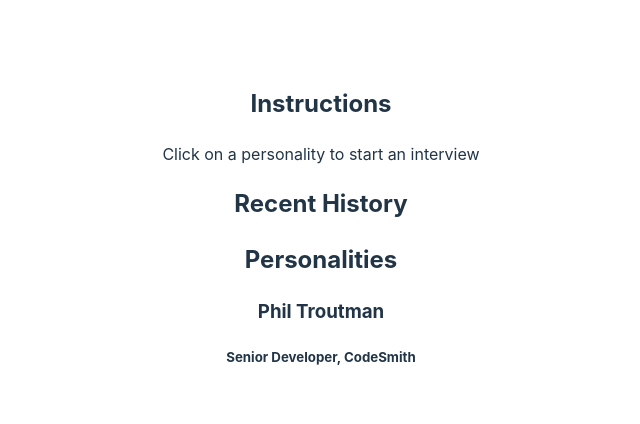
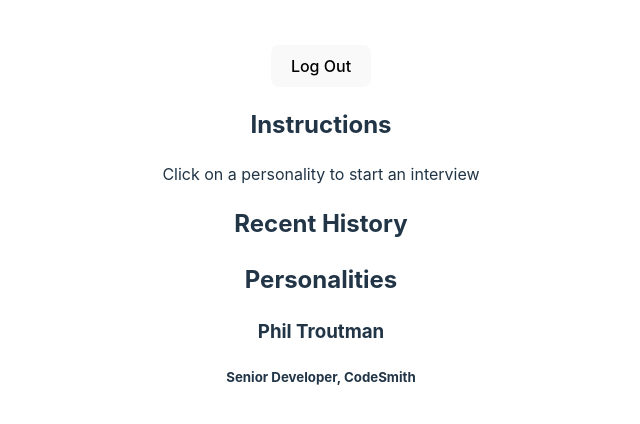
Before and after one commit to HireGPT/HireGPT, a React (Vite) app: page / in a window 1280 px wide. Shown: the part 172-596 px from the top of the page, without its empty margins (319-959 px from the left). Built offline with nearby package versions, Linux system fonts and the light colour scheme.

Commit message:
added signout button, requires api endpoint

```diff
--- a/src/client/mainPage.tsx
+++ b/src/client/mainPage.tsx
@@ -1,5 +1,6 @@
 import React, { useState } from 'react';
 import { useNavigate } from 'react-router-dom';
+import axios from 'axios';
 
 interface PersonProps {
   name: string;
@@ -50,6 +51,7 @@
 };
 
 const HomePage: React.FC = () => {
+  const navigate = useNavigate();
   const [persons] = useState<Array<PersonProps>>([
     {
       name: 'Phil Troutman',
@@ -69,8 +71,24 @@
     setSelectedPerson(null);
   };
 
+  const handleLogout = async () => {
+    try {
+      // Send a request to the server to log out the user
+      // await axios.post('/logout');
+
+      // Navigate back to the sign-in page
+      navigate('/signin');
+    } catch (error) {
+      console.error('Error logging out:', error);
+    }
+  };
+
   return (
     <div>
+      <div>
+        <button onClick={handleLogout}>Log Out</button>
+      </div>
+      <div>
       <div id="instructions-panel">
         <h2>Instructions</h2>
         <p>Click on a personality to start an interview</p>
@@ -89,6 +107,7 @@
         ))}
       </div>
       <PersonPopup person={selectedPerson} onClose={closePopup} />
+      </div>
     </div>
   );
 };
--- a/src/client/signup.tsx
+++ b/src/client/signup.tsx
@@ -41,7 +41,7 @@
       </form>
       <div>
         <button type="submit">Sign Up</button>
-        <button onClick={() => navigate('/signin')}>Sign In</button>
+        <button onClick={() => navigate('/login')}>Login</button>
       </div>
     </div>
   );
--- a/vite.config.ts
+++ b/vite.config.ts
@@ -4,7 +4,7 @@
 // https://vitejs.dev/config/
 export default defineConfig({
   server: {
-    port: 3000,
+    port: 8080,
     proxy: {
       '/api': 'http://localhost:3000/',
     }
```
